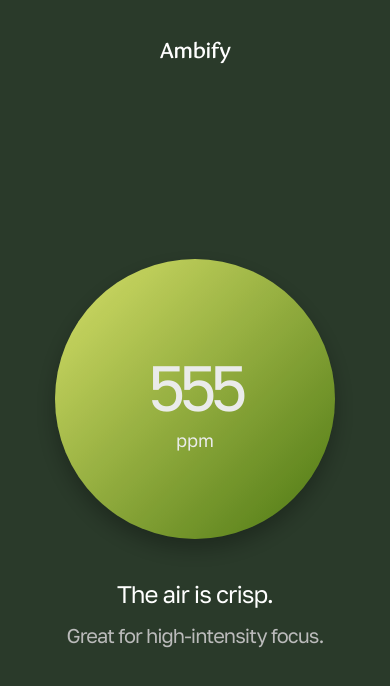
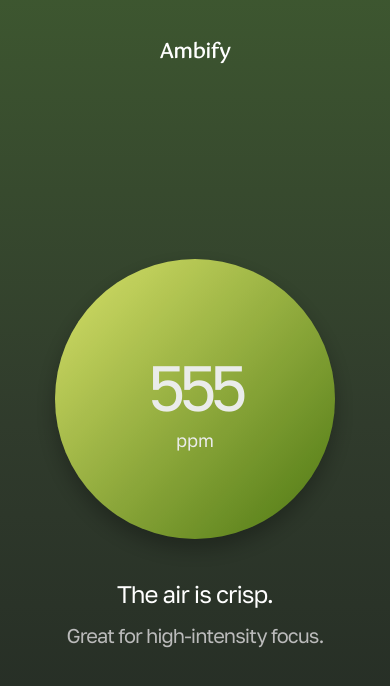
Before and after one commit to anneryeo/Ambify, a React Native app: screen /Dashboard in a window 390 px wide. Shown: the top 686 px of the page. Built offline with nearby package versions, Linux system fonts and the light colour scheme.

Commit message:
feat: add basic linear gradient on all screens

```diff
--- a/src/screens/MainDashboard.tsx
+++ b/src/screens/MainDashboard.tsx
@@ -38,6 +38,13 @@ export const MainDashboard: React.FC = () => {
   return (
     <TouchableWithoutFeedback onPress={handleCycleLevel}>
       <View style={styles.container}>
+        <LinearGradient
+          colors={['rgba(169, 247, 80, 0.15)', 'rgba(57, 61, 47, 0.4)', 'rgba(32, 36, 33, 0.8)']}
+          start={{ x: 0.5, y: 0 }}
+          end={{ x: 0.5, y: 1 }}
+          style={styles.radialBlur}
+        />
+
         <View style={styles.header}>
           <Text style={styles.appName}>Ambify</Text>
         </View>
@@ -74,9 +81,18 @@ const styles = StyleSheet.create({
     paddingHorizontal: 24,
     paddingVertical: 20,
   },
+  radialBlur: {
+    position: 'absolute',
+    top: 0,
+    left: 0,
+    right: 0,
+    bottom: 0,
+    zIndex: 0,
+  },
   header: {
     alignItems: 'center',
     paddingVertical: 16,
+    zIndex: 1,
   },
   appName: {
     fontSize: 20,
@@ -88,6 +104,7 @@ const styles = StyleSheet.create({
     flex: 1,
     justifyContent: 'center',
     alignItems: 'center',
+    zIndex: 1,
   },
   circleContainer: {
     width: 280,
--- a/src/screens/SplashScreen.tsx
+++ b/src/screens/SplashScreen.tsx
@@ -1,5 +1,6 @@
 import React, { useState } from 'react';
 import { View, Text, StyleSheet, Animated, TouchableWithoutFeedback } from 'react-native';
+import { LinearGradient } from 'expo-linear-gradient';
 import { useFocusEffect } from '@react-navigation/native';
 
 interface SplashScreenProps {
@@ -29,6 +30,13 @@ export const SplashScreen: React.FC<SplashScreenProps> = ({ onContinue }) => {
   return (
     <TouchableWithoutFeedback onPress={handlePress}>
       <Animated.View style={[styles.container, { opacity: fadeAnim }]}>
+        <LinearGradient
+          colors={['rgba(169, 247, 80, 0.15)', 'rgba(57, 61, 47, 0.4)', 'rgba(32, 36, 33, 0.8)']}
+          start={{ x: 0.5, y: 0 }}
+          end={{ x: 0.5, y: 1 }}
+          style={styles.radialBlur}
+        />
+
         <View style={styles.content}>
           <Text style={styles.title}>Ambify</Text>
           <Text style={styles.subtitle}>Clear air. Clear mind.</Text>
@@ -46,10 +54,19 @@ const styles = StyleSheet.create({
     alignItems: 'center',
     paddingVertical: 60,
   },
+  radialBlur: {
+    position: 'absolute',
+    top: 0,
+    left: 0,
+    right: 0,
+    bottom: 0,
+    zIndex: 0,
+  },
   content: {
     flex: 1,
     justifyContent: 'center',
     alignItems: 'center',
+    zIndex: 1,
   },
   title: {
     fontSize: 64,
--- a/src/screens/WelcomeScreen.tsx
+++ b/src/screens/WelcomeScreen.tsx
@@ -1,5 +1,6 @@
 import React from 'react';
 import { View, Text, StyleSheet, TouchableWithoutFeedback } from 'react-native';
+import { LinearGradient } from 'expo-linear-gradient';
 
 interface WelcomeScreenProps {
   onContinue: () => void;
@@ -9,6 +10,13 @@ export const WelcomeScreen: React.FC<WelcomeScreenProps> = ({ onContinue }) => {
   return (
     <TouchableWithoutFeedback onPress={onContinue}>
       <View style={styles.container}>
+        <LinearGradient
+          colors={['rgba(169, 247, 80, 0.15)', 'rgba(57, 61, 47, 0.4)', 'rgba(32, 36, 33, 0.8)']}
+          start={{ x: 0.5, y: 0 }}
+          end={{ x: 0.5, y: 1 }}
+          style={styles.radialBlur}
+        />
+
         <View style={styles.header}>
           <Text style={styles.appName}>Ambify</Text>
         </View>
@@ -29,9 +37,18 @@ const styles = StyleSheet.create({
     paddingHorizontal: 24,
     paddingVertical: 40,
   },
+  radialBlur: {
+    position: 'absolute',
+    top: 0,
+    left: 0,
+    right: 0,
+    bottom: 0,
+    zIndex: 0,
+  },
   header: {
     alignItems: 'center',
     paddingVertical: 20,
+    zIndex: 1,
   },
   appName: {
     fontSize: 20,
@@ -43,6 +60,7 @@ const styles = StyleSheet.create({
     flex: 1,
     justifyContent: 'center',
     alignItems: 'flex-start',
+    zIndex: 1,
   },
   greeting: {
     fontSize: 64,
```
